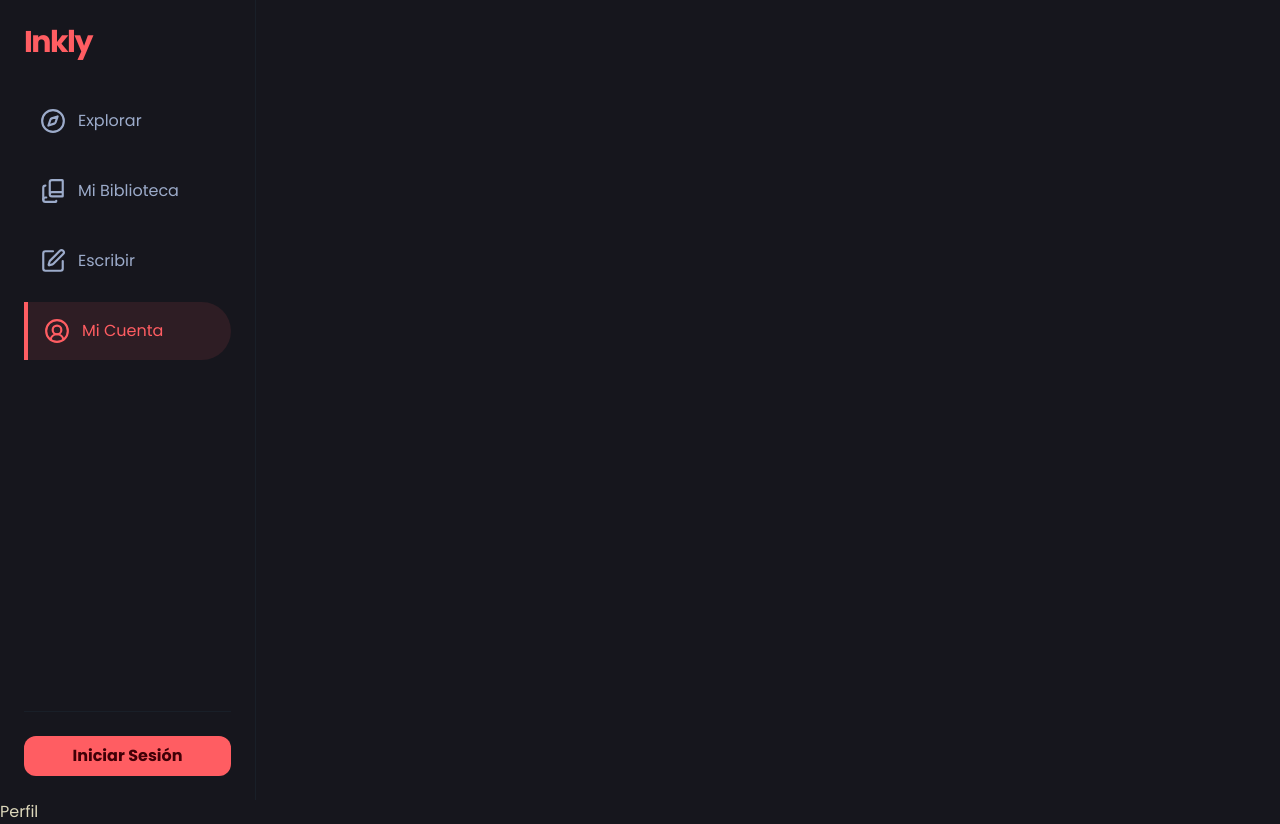
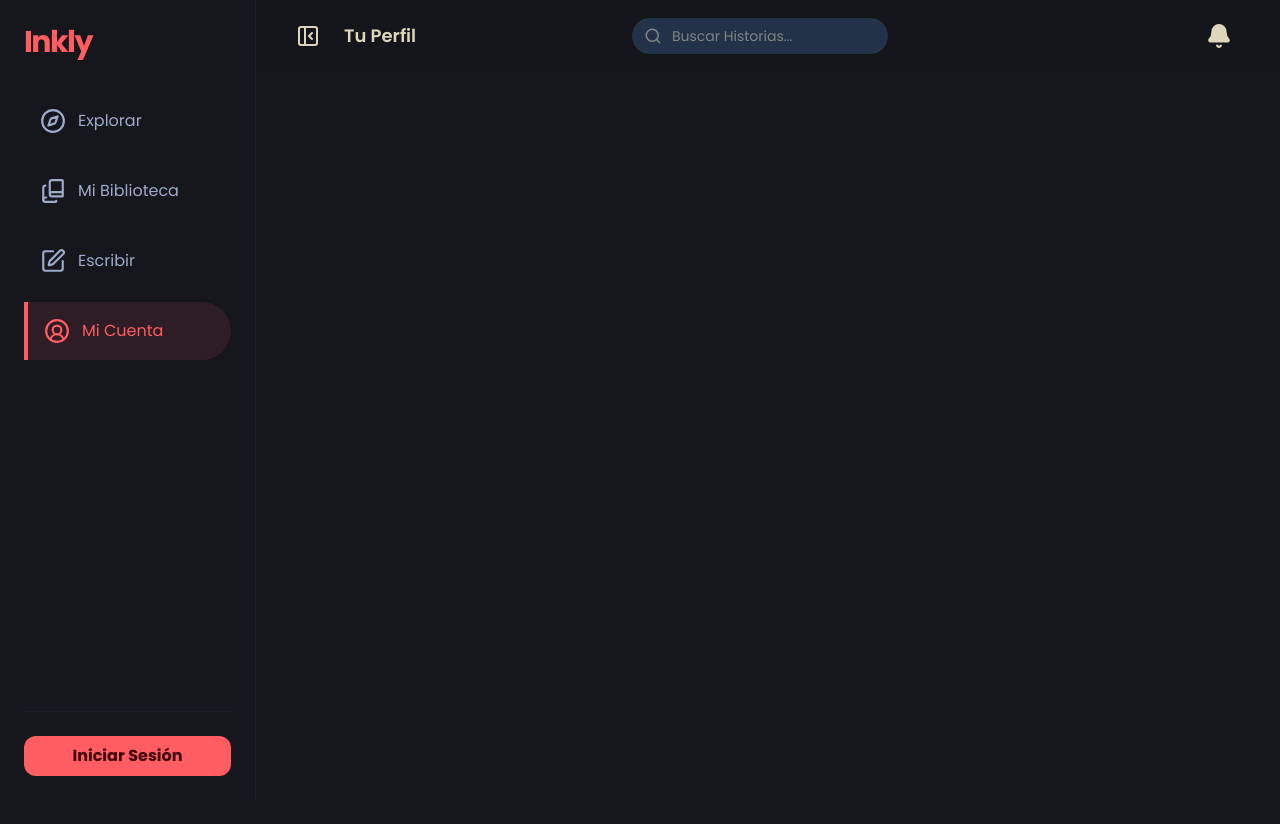
Before and after one commit to kadanarpaOps/Inkly-SPA, a React (Vite) app: page /profile in a window 1280 px wide. After the commit the page ends 800 px from the top, so only its background shows below. Built offline with nearby package versions, Linux system fonts and the light colour scheme; no server answers.

Commit message:
feat(navigation): finish sidebar and navbar animations, wip: login flow

```diff
--- a/src/index.css
+++ b/src/index.css
@@ -62,6 +62,7 @@
   --color-several-light: #9CABCA;
   --color-high-enfasis: #FF5D62;
   --color-inputs-bg: #2D4F67;
+  --color-search-bg: #223249;
 }
 
 /* Global Styles using Theme Variables */
--- a/src/ui/components/decorative/RegisterLeftPanel.tsx
+++ b/src/ui/components/decorative/RegisterLeftPanel.tsx
@@ -25,9 +25,6 @@ const RegisterLeftPanel = () => {
             </p>
             <div className="h-1 w-12 bg-high-enfasis mt-6"></div>
         </div>
-        <div className="absolute -bottom-20 -left-20 opacity-5 select-none pointer-events-none">
-            <span className="text-[24rem] font-bold text-high-enfasis">I</span>
-        </div>
     </>
   )
 }
--- /dev/null
+++ b/src/ui/components/navigation/Navbar.tsx
@@ -0,0 +1,50 @@
+import { Bell, PanelTopClose, Search, } from "lucide-react"
+
+type NavbarProps = {
+    isSidebarOpen: boolean,
+    toggleSidebar: () => void
+}
+
+const Navbar = ({ isSidebarOpen, toggleSidebar }: NavbarProps) => {
+  return (
+    <header className="sticky top-0 z-40 w-full bg-background-global/80 backdrop-blur-sm pl-8 pr-12 py-4">
+        <div className="grid grid-cols-3 items-center">
+            <div className="flex items-center space-x-4">
+                <button
+                    className="p-2 hover:bg-global/10 rounded-lg transition-colors cursor-pointer"
+                    onClick={toggleSidebar}
+                >
+                    <PanelTopClose
+                        size={24}
+                        className={`transition-transform duration-300 transform
+                            ${isSidebarOpen ? "rotate-270" : "rotate-90"}`}
+                    />
+                </button>
+                <span className="text-global font-semibold text-lg hidden md:block">
+                    Tu Perfil
+                </span>
+            </div>
+            <div className="flex justify-center items-center">
+                <div className="flex items-center relative group">
+                    <button
+                      className="text-global hover:text-high-enfasis absolute top-2.2 left-3 opacity-50"
+                      type="button"
+                    >
+                        <Search size={18} />
+                    </button>
+                    <input
+                        type="text"
+                        className="bg-search-bg border-none rounded-full py-2 pl-10 pr-6 text-sm text-global focus:ring-2 focus:ring-high-enfasis/50 w-64 transition-all focus:outline-none"
+                        placeholder="Buscar Historias..."
+                    />
+                </div>
+            </div>
+            <div className="flex justify-end">
+                <Bell fill="currentColor" size={26} />
+            </div>
+        </div>
+    </header>
+  )
+}
+
+export default Navbar
--- a/src/ui/components/navigation/Sidebar.tsx
+++ b/src/ui/components/navigation/Sidebar.tsx
@@ -2,14 +2,19 @@ import { BookCopy, CircleUserRound, Compass, SquarePen } from "lucide-react";
 import { useLocation, useNavigate } from "react-router"
 import { useAuth } from "../../hooks/useAuth";
 
-const Sidebar = () => {
+type SidebarProps= {
+  isSidebarOpen: boolean,
+}
+
+const Sidebar = ({ isSidebarOpen }: SidebarProps) => {
 
   const location = useLocation();
   const navigate = useNavigate();
   const { authUser } = useAuth();
 
   return (
-    <nav className="sticky left-0 top-0 h-screen w-64 border-r border-inputs-bg/15 bg-background-global flex flex-col p-6 z-50">
+    <aside className={`${isSidebarOpen ? "w-64" : "w-0"} transition-all duration-300 ease-in-out overflow-hidden`}>
+      <nav className={`${isSidebarOpen ? "min-w-64 p-6": "w-0"} transition-all duration-300 ease-in-out overflow-hidden fixed h-full border-r border-inputs-bg/15 bg-background-global flex flex-col z-50`}>
         <div className="text-3xl font-bold tracking-tighter text-high-enfasis mb-8">
           Inkly
         </div>
@@ -86,7 +91,8 @@ const Sidebar = () => {
             </div>
           )}
         </div>
-    </nav>
+      </nav>
+    </aside>
   )
 }
 
--- a/src/ui/layouts/MainLayout.tsx
+++ b/src/ui/layouts/MainLayout.tsx
@@ -1,12 +1,21 @@
 import { Outlet } from "react-router";
 import Sidebar from "../components/navigation/Sidebar";
+import Navbar from "../components/navigation/Navbar";
+import { useState } from "react";
 
 const MainLayout = () => {
+
+  const [isSidebarOpen, setIsSidebarOpen] = useState<boolean>(true);
+  console.log(isSidebarOpen);
+
   return (
-    <>
-      <Sidebar />
-      <Outlet />
-    </>
+    <div className="flex min-h-screen">
+      <Sidebar isSidebarOpen={isSidebarOpen} />
+      <div className="flex-1 flex flex-col min-w-0">
+        <Navbar isSidebarOpen={isSidebarOpen} toggleSidebar={() => setIsSidebarOpen(!isSidebarOpen)} />
+        <Outlet />
+      </div>
+    </div>
   );
 };
 
--- a/src/ui/pages/User/Profile.tsx
+++ b/src/ui/pages/User/Profile.tsx
@@ -1,8 +1,7 @@
 
 export default function Profile() {
     return (
-        <h1>
-            Perfil
-        </h1>
+        <>
+        </>
     );
 }
```
